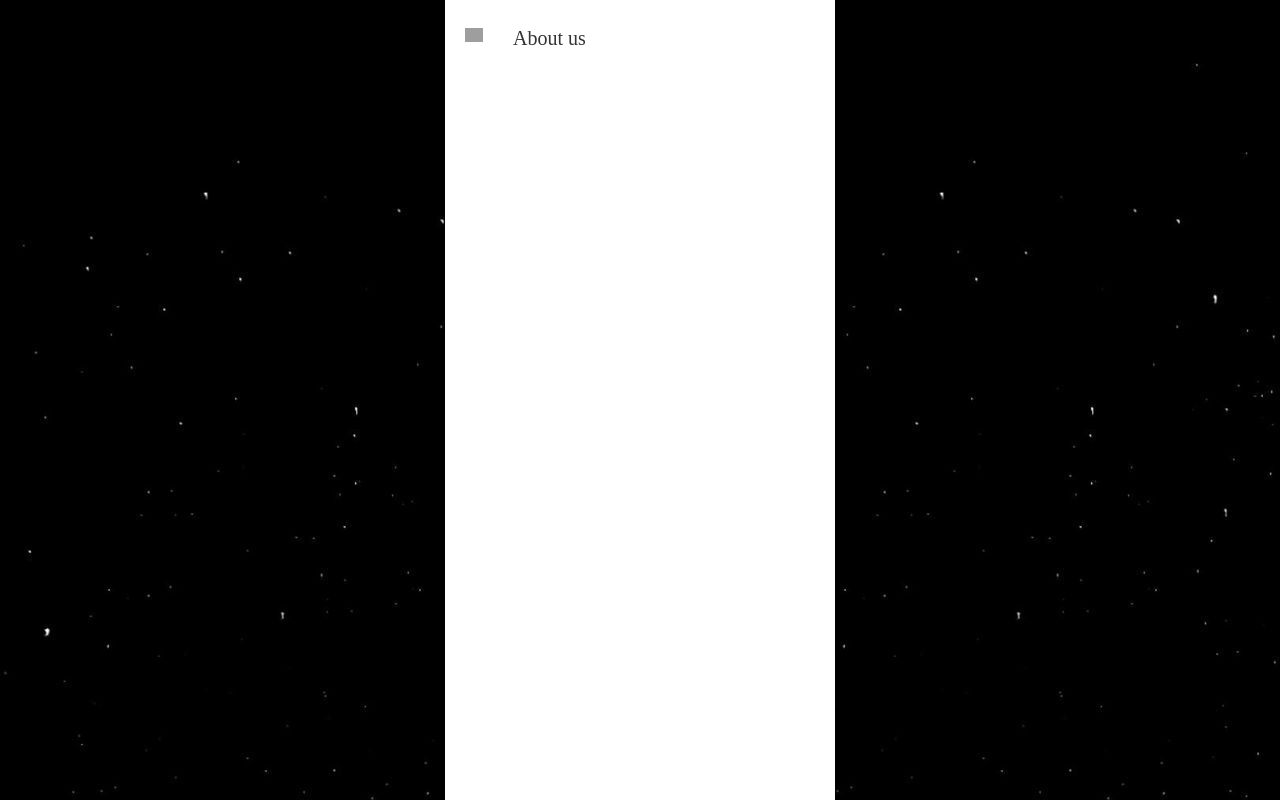
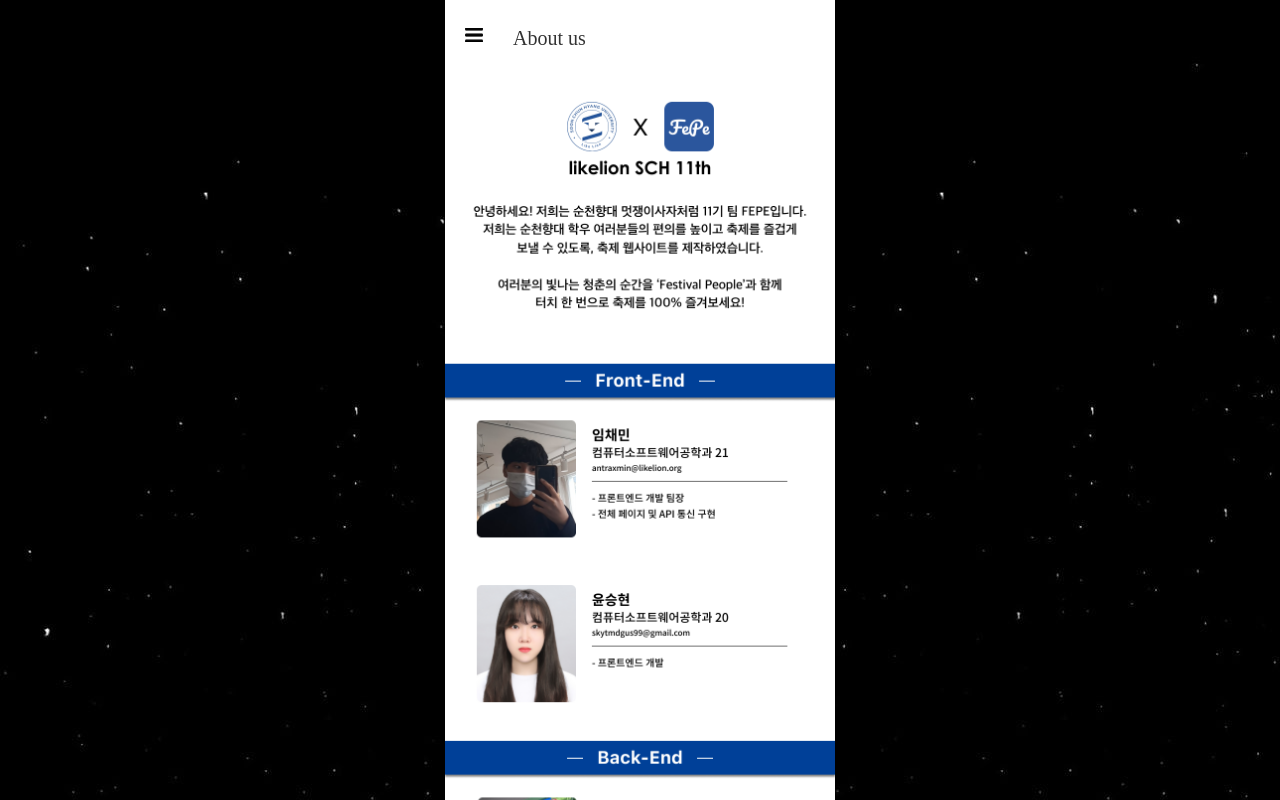
Before and after one commit to Antraxmin/2023-SCH-Phoenixia-FE, a React (Create React App) app: page /about in a window 1280 px wide. Shown: the top 800 px of the page. Built offline with nearby package versions, Linux system fonts and the light colour scheme; grey boxes are pictures that could not be loaded; a web font is replaced by a local one.

Commit message:
[feat] about us 페이지 구현

```diff
--- a/src/component/about/About.js
+++ b/src/component/about/About.js
@@ -2,6 +2,9 @@ import React from "react";
 import style from "./About.module.css";
 import { useState } from "react";
 import SideDrawer from "../category/SideDrawer";
+import appbar from "../../img/common/app_bar_dark.png";
+import styled from "styled-components";
+import aboutImage from "../../img/common/about.png";
 
 export default function About() {
   const [drawerIsOpen, setDrawerIsOpen] = useState(false);
@@ -10,17 +13,31 @@ export default function About() {
       {drawerIsOpen == true ? <SideDrawer /> : null}
       <div className={style.container}>
         <header className={style.header}>
-          <img
-            src="./img/app_bar_dark.png"
-            alt=""
-            width={18}
+          <AppbarImg
             onClick={() => {
               setDrawerIsOpen(!drawerIsOpen);
             }}
           />
           <p>About us</p>
         </header>
+        <main>
+          <AboutImg />
+        </main>
       </div>
     </>
   );
 }
+
+const AppbarImg = styled.img.attrs({
+  src: `${appbar}`,
+})`
+  width: 18px;
+  cursor: pointer;
+`;
+
+const AboutImg = styled.img.attrs({
+  src: `${aboutImage}`,
+})`
+  width: 100%;
+  cursor: pointer;
+`;
```
Also changed, not shown: src/img/common/about.png (added).
